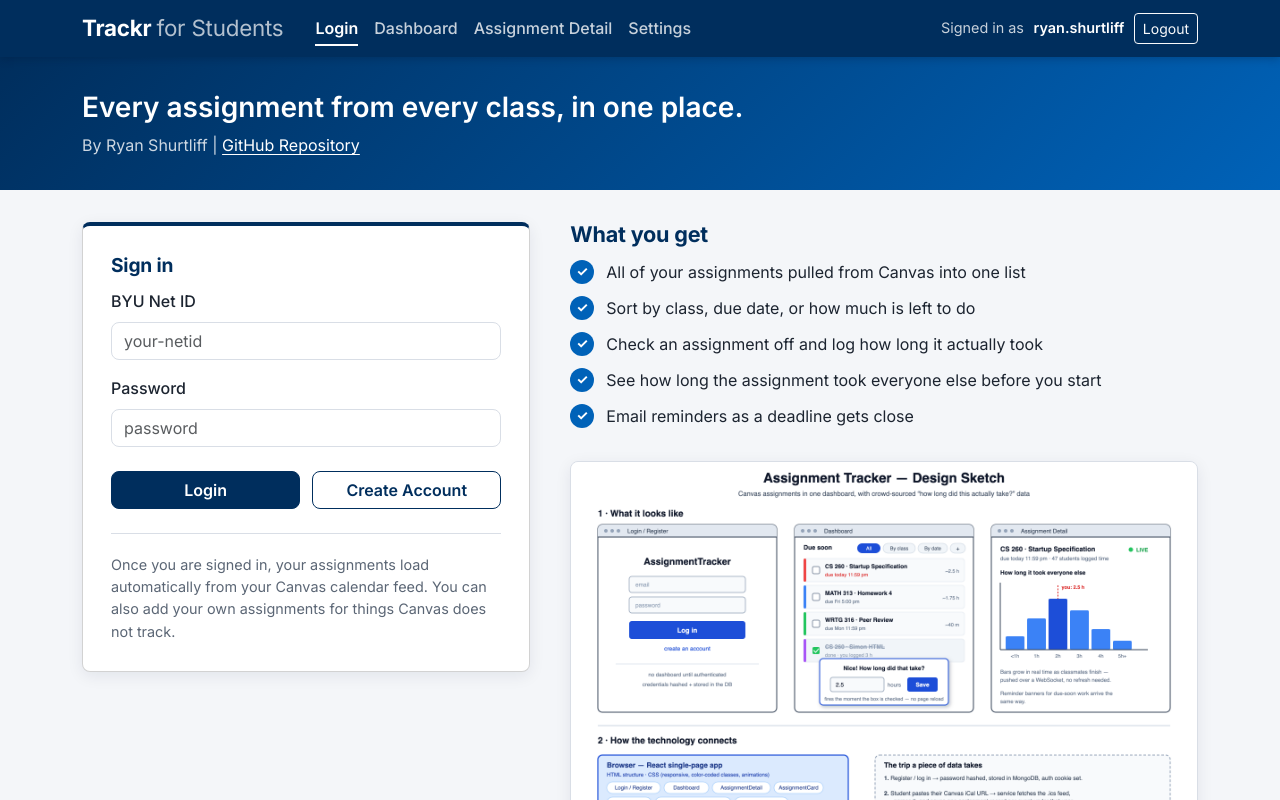
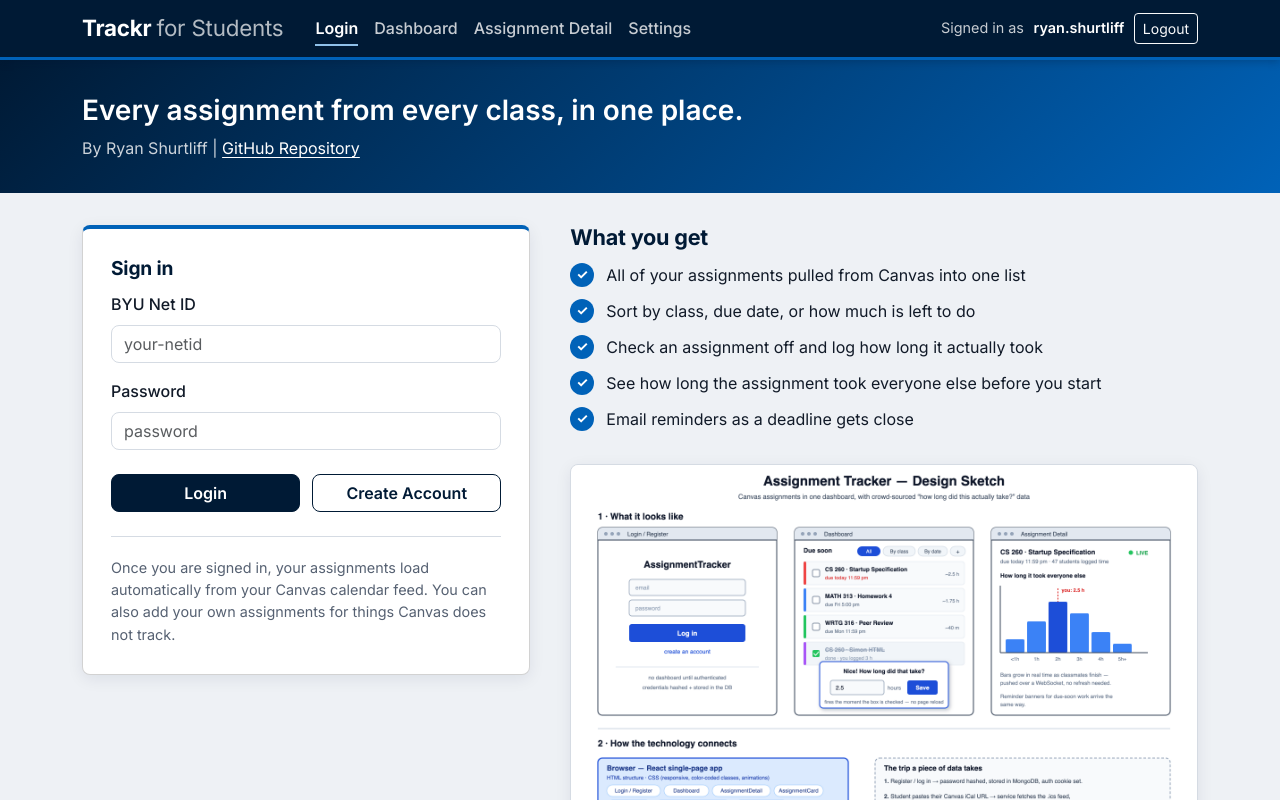
Before and after one commit to rshurtliff/startup, a React (Vite) app: page / in a window 1280 px wide. Shown: the top 800 px of the page. Built offline with nearby package versions, Linux system fonts and the light colour scheme.

Commit message:
changed color scheme

```diff
--- a/index.html
+++ b/index.html
@@ -3,7 +3,7 @@
   <head>
     <meta charset="utf-8" />
     <meta name="viewport" content="width=device-width, initial-scale=1" />
-    <meta name="theme-color" content="#002e5d" />
+    <meta name="theme-color" content="#001a35" />
 
     <title>Trackr</title>
   </head>
--- a/src/app.css
+++ b/src/app.css
@@ -8,26 +8,30 @@
 /* ---------- Color and type tokens ---------- */
 
 :root {
-  /* BYU brand colors */
-  --byu-navy: #002e5d;
+  /* Palette from BYU's all-navy alternate uniform: deep navy with royal,
+     and ice blue trim. Royal is BYU's official royal. */
+  --navy: #001a35;
+  --navy-dark: #000e1f;
   --byu-royal: #0062b8;
-  --byu-navy-dark: #001f40;
+  --ice: #8fc1ea;
 
   /* Neutrals */
-  --page-bg: #f4f6f9;
+  --page-bg: #eef1f5;
   --surface: #ffffff;
-  --border: #d9dee6;
-  --text: #1c2430;
-  --text-muted: #5b6675;
+  --border: #d5dbe3;
+  --text: #111a28;
+  --text-muted: #566172;
 
   /* One color per class, used for tags and row accents */
-  --class-cs260: #0062b8;
-  --class-fin401: #1d7a55;
-  --class-mcom320: #c05621;
-  --class-rela275: #6b46c1;
+  --class-cs260: var(--byu-royal);
+  --class-fin401: var(--navy);
+  --class-mcom320: #5aa2de;
+  --class-rela275: #8794a3;
 
   /* Status colors */
-  --due-soon: #d97706;
+  --due-soon: var(--navy);
+  --live: var(--navy);
+  --live-bg: #dbe9f6;
   --danger: #b42318;
   --done: #8a94a3;
 
@@ -35,8 +39,8 @@
   --font-body: "Inter", system-ui, -apple-system, "Segoe UI", Roboto, sans-serif;
 
   /* Point Bootstrap's own variables at the BYU palette */
-  --bs-primary: var(--byu-navy);
-  --bs-primary-rgb: 0, 46, 93;
+  --bs-primary: var(--navy);
+  --bs-primary-rgb: 0, 26, 53;
   --bs-body-font-family: var(--font-body);
   --bs-body-color: var(--text);
   --bs-body-bg: var(--page-bg);
@@ -44,27 +48,27 @@
   --bs-border-radius: var(--radius);
   --bs-link-color: var(--byu-royal);
   --bs-link-color-rgb: 0, 98, 184;
-  --bs-link-hover-color: var(--byu-navy);
-  --bs-link-hover-color-rgb: 0, 46, 93;
+  --bs-link-hover-color: var(--navy);
+  --bs-link-hover-color-rgb: 0, 26, 53;
 }
 
 /* Bootstrap sets button colors per variant, so those get re-pointed too */
 .btn-primary {
-  --bs-btn-bg: var(--byu-navy);
-  --bs-btn-border-color: var(--byu-navy);
+  --bs-btn-bg: var(--navy);
+  --bs-btn-border-color: var(--navy);
   --bs-btn-hover-bg: var(--byu-royal);
   --bs-btn-hover-border-color: var(--byu-royal);
-  --bs-btn-active-bg: var(--byu-navy-dark);
-  --bs-btn-active-border-color: var(--byu-navy-dark);
+  --bs-btn-active-bg: var(--navy-dark);
+  --bs-btn-active-border-color: var(--navy-dark);
 }
 
 .btn-outline-primary {
-  --bs-btn-color: var(--byu-navy);
-  --bs-btn-border-color: var(--byu-navy);
-  --bs-btn-hover-bg: var(--byu-navy);
-  --bs-btn-hover-border-color: var(--byu-navy);
-  --bs-btn-active-bg: var(--byu-navy-dark);
-  --bs-btn-active-border-color: var(--byu-navy-dark);
+  --bs-btn-color: var(--navy);
+  --bs-btn-border-color: var(--navy);
+  --bs-btn-hover-bg: var(--navy);
+  --bs-btn-hover-border-color: var(--navy);
+  --bs-btn-active-bg: var(--navy-dark);
+  --bs-btn-active-border-color: var(--navy-dark);
 }
 
 .btn-primary,
@@ -120,10 +124,10 @@
   --bs-table-hover-bg: #eef5fc;
 }
 
-/* Bootstrap cards pick up a navy stripe across the top */
+/* Bootstrap cards pick up a royal stripe across the top */
 .card {
   --bs-card-bg: var(--surface);
-  border-top: 4px solid var(--byu-navy);
+  border-top: 4px solid var(--byu-royal);
   box-shadow: 0 4px 16px rgba(0, 30, 60, 0.08);
 }
 
@@ -153,7 +157,7 @@ body {
 h1,
 h2,
 h3 {
-  color: var(--byu-navy);
+  color: var(--navy);
   font-weight: 700;
   letter-spacing: -0.01em;
 }
@@ -174,7 +178,7 @@ a {
 
 a:hover,
 a:focus-visible {
-  color: var(--byu-navy);
+  color: var(--navy);
   text-decoration: underline;
 }
 
@@ -198,8 +202,10 @@ main {
 
 /* ---------- Header and navigation ---------- */
 
+/* Royal trim line under the navy bar, like the stripe on the uniform */
 header .navbar {
-  background-color: var(--byu-navy);
+  background-color: var(--navy);
+  border-bottom: 3px solid var(--byu-royal);
   box-shadow: 0 2px 8px rgba(0, 20, 45, 0.25);
 }
 
@@ -260,7 +266,7 @@ header .nav-link.active {
   }
 
   header .nav-link.active {
-    border-left-color: #ffffff;
+    border-left-color: var(--ice);
   }
 
   .user-info {
@@ -279,7 +285,7 @@ header .nav-link.active {
     right: var(--bs-navbar-nav-link-padding-x);
     bottom: 0.2rem;
     height: 2px;
-    background-color: #ffffff;
+    background-color: var(--ice);
     transform: scaleX(0);
     transition: transform 0.2s ease;
   }
@@ -357,25 +363,25 @@ header .nav-link.active {
   font-weight: 600;
   letter-spacing: 0.06em;
   text-transform: uppercase;
-  color: #146c43;
-  background-color: #e3f4ea;
+  color: var(--live);
+  background-color: var(--live-bg);
   border-radius: 999px;
 }
 
 .live-dot {
   width: 0.5rem;
   height: 0.5rem;
-  background-color: #1d9a5b;
+  background-color: var(--byu-royal);
   border-radius: 50%;
   animation: pulse 1.8s ease-out infinite;
 }
 
 @keyframes pulse {
   0% {
-    box-shadow: 0 0 0 0 rgba(29, 154, 91, 0.6);
+    box-shadow: 0 0 0 0 rgba(0, 98, 184, 0.55);
   }
   100% {
-    box-shadow: 0 0 0 0.5rem rgba(29, 154, 91, 0);
+    box-shadow: 0 0 0 0.5rem rgba(0, 98, 184, 0);
   }
 }
 
--- a/src/assignment/assignment.css
+++ b/src/assignment/assignment.css
@@ -148,7 +148,7 @@
   font-weight: 600;
   text-align: center;
   color: #ffffff;
-  background: linear-gradient(to top, var(--byu-navy), var(--byu-royal));
+  background: linear-gradient(to top, var(--navy), var(--byu-royal));
   border-radius: 0.35rem 0.35rem 0 0;
   transform-origin: bottom;
   animation: grow-up 0.6s ease-out both;
@@ -177,7 +177,7 @@
 
 .bar-chart tr:hover td:first-child {
   font-weight: 600;
-  color: var(--byu-navy);
+  color: var(--navy);
 }
 
 @keyframes grow-up {
@@ -221,7 +221,7 @@
 .stat-value {
   font-size: clamp(1.05rem, 3vw, 1.25rem);
   font-weight: 700;
-  color: var(--byu-navy);
+  color: var(--navy);
 }
 
 .chart-panel .ws-status {
--- a/src/dashboard/dashboard.css
+++ b/src/dashboard/dashboard.css
@@ -127,6 +127,7 @@
 
 .due-badge {
   margin-left: 0.4rem;
+  color: var(--ice);
   background-color: var(--due-soon);
 }
 
@@ -275,7 +276,7 @@ dialog.time-log p {
   margin-top: 0.6rem;
 }
 
-/* Green dot means the service is connected */
+/* Blue dot means the service is connected */
 .service-list li::before {
   content: "";
   position: absolute;
@@ -283,6 +284,6 @@ dialog.time-log p {
   left: 0;
   width: 0.55rem;
   height: 0.55rem;
-  background-color: #1d9a5b;
+  background-color: var(--byu-royal);
   border-radius: 50%;
 }
--- a/src/login/login.css
+++ b/src/login/login.css
@@ -6,7 +6,7 @@
 .header-banner {
   padding: 2rem 0;
   color: #ffffff;
-  background: linear-gradient(135deg, var(--byu-navy) 0%, var(--byu-royal) 100%);
+  background: linear-gradient(135deg, var(--navy) 0%, var(--byu-royal) 100%);
 }
 
 .header-banner p {
--- a/src/settings/settings.css
+++ b/src/settings/settings.css
@@ -65,7 +65,7 @@
   place-items: center;
   font-size: 0.8rem;
   font-weight: 700;
-  color: var(--byu-navy);
+  color: var(--navy);
   background-color: #e3edf8;
   border-radius: 50%;
 }
```
Also changed, not shown: 1 other file (tests, documents, lock files or other folders).
